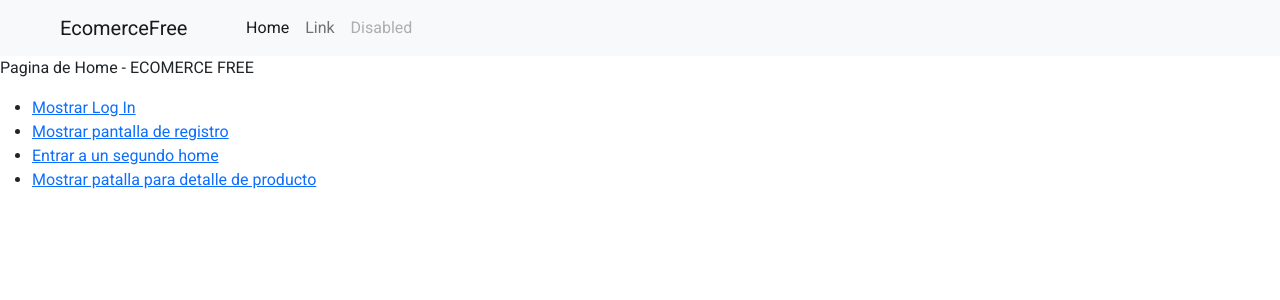
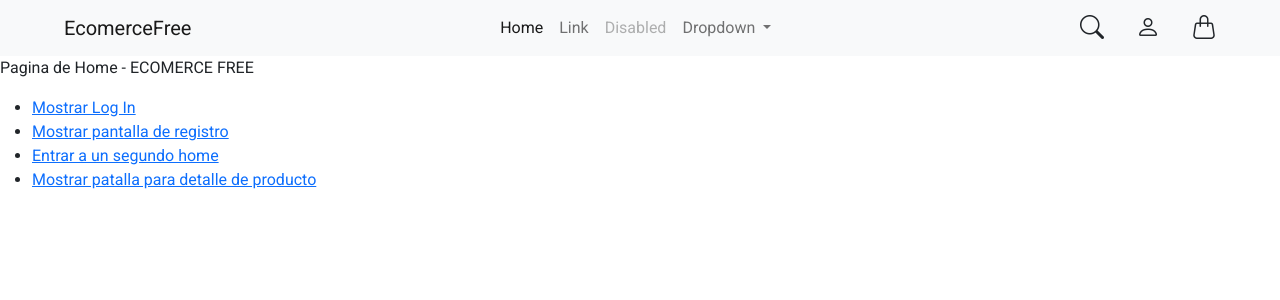
Before and after one commit to ElvisTV/EcomerceFree, an Angular app: page /login in a window 1280 px wide. Shown: the top 300 px of the page. Built offline with nearby package versions, Linux system fonts and the light colour scheme.

Commit message:
cambio menu 2

```diff
--- a/src/app/app.module.ts
+++ b/src/app/app.module.ts
@@ -9,18 +9,22 @@ import { AppComponent } from './app.component';
 import { HomeComponent } from './shared/pages/home/home.component';
 import { MenuComponent } from './shared/menu/menu/menu.component';
 import { BrowserAnimationsModule } from '@angular/platform-browser/animations';
+import { IconoComponent } from './shared/menu/icono/icono.component';
+import { FormsModule } from '@angular/forms';
 
 @NgModule({
   declarations: [
     AppComponent,
     HomeComponent,
     MenuComponent,
+    IconoComponent
   ],
   imports: [
     BrowserModule,
     AppRoutingModule,
     HttpClientModule,
-    BrowserAnimationsModule
+    BrowserAnimationsModule,
+    FormsModule
   ],
   providers: [],
   bootstrap: [AppComponent]
--- a/src/app/auth/pages/login/login.component.html
+++ b/src/app/auth/pages/login/login.component.html
@@ -18,10 +18,10 @@
             </div>
             <div class="align-items-center mb-3 pt-4 row">
                 <div class="col-lg-5">
-                    <button type="button" style="width: 100%;" class="btn btn-dark py-2">Iniciar sesión</button>
+                    <button type="button" class="w-100 btn btn-dark py-2">Iniciar sesión</button>
                 </div>
                 <div class="col-lg-7">
-                    <button type="button" style="width: 100%;color: black;" class="btn btn-link">¿Has olvidado tu contraseña?</button>
+                    <button type="button" style="color: black;" class="w-100 btn btn-link">¿Has olvidado tu contraseña?</button>
                 </div>
             </div>
         </div>
@@ -38,7 +38,7 @@
             </ul>
             <div class="align-items-center mb-3 pt-4 row">
                 <div class="col-lg-5">
-                    <button type="button" style="width: 100%;" class="btn btn-dark py-2">Crea una cuenta</button>
+                    <button type="button" class="w-100 btn btn-dark py-2">Crea una cuenta</button>
                 </div>
                 <div class="col-lg-7">
                 </div>
--- /dev/null
+++ b/src/app/shared/menu/icono/icono.component.css
@@ -0,0 +1 @@
+@import "~bootstrap-icons/font/bootstrap-icons.css";
--- /dev/null
+++ b/src/app/shared/menu/icono/icono.component.html
@@ -0,0 +1,22 @@
+<ng-template [ngIf]="!estado" [ngIfElse]="modal">
+    <a routerLink="{{link}}" class="px-3 text-reset">
+        <i class="bi {{tipo}} fs-4"></i>
+    </a>
+</ng-template>
+<ng-template #modal>
+    <a href="" class="px-3 text-reset" data-bs-toggle="modal" data-bs-target="#exampleModal" >
+        <i class="bi {{tipo}} fs-4"></i>
+    </a>
+    <div class="modal fade" id="exampleModal" tabindex="-1" aria-labelledby="exampleModalLabel" aria-hidden="true">
+        <div class="m-0 modal-dialog mw-100">
+          <div class="border-0 modal-content rounded-0">
+            <div class="fs-2 m-5 modal-body p-5">
+                <div class="mb-3">
+                    <label for="buscar" class="form-label">Buscar</label>
+                    <input (ngModelChange)="escribir()" type="text" class="fs-3 form-control" id="buscar" [(ngModel)]="buscar">
+                </div>
+            </div>
+          </div>
+        </div>
+    </div>
+</ng-template>
--- /dev/null
+++ b/src/app/shared/menu/icono/icono.component.ts
@@ -0,0 +1,29 @@
+import { Component, Input, OnInit } from '@angular/core';
+
+@Component({
+  selector: 'app-icono-menu',
+  templateUrl: './icono.component.html',
+  styleUrls: ['./icono.component.css']
+})
+export class IconoComponent implements OnInit {
+  @Input() public nameTipo:any;
+  tipo:string="";
+  link:string="";
+  estado:string="";
+  codigoHtml:string="";
+  buscar: string = '';
+  constructor() {
+  }
+
+  ngOnInit(): void {
+    this.tipo = this.nameTipo[0];
+    this.link = this.nameTipo[1];
+    this.estado = this.nameTipo[2];
+    this.codigoHtml = this.nameTipo[3];
+  }
+
+  escribir(){
+      console.log(this.buscar);
+  }
+
+}
--- /dev/null
+++ b/src/app/shared/menu/menu/menu.component.css
@@ -0,0 +1,20 @@
+@import "~bootstrap-icons/font/bootstrap-icons.css";
+@media (min-width: 992px){
+    .navbar-expand-lg .navbar-nav .dropdown-menu {
+        position: absolute;
+    }
+    .dropdown:hover .dropdown-menu,
+    .btn-group:hover .dropdown-menu {
+        display: block;
+    }
+    .dropdown-menu {
+        margin: auto;
+    }
+    .dropdown-toggle {
+        margin: auto;
+    }
+    .navbar .dropdown-toggle,
+    .nav-tabs .dropdown-toggle {
+        margin: auto;
+    }
+}
--- a/src/app/shared/menu/menu/menu.component.html
+++ b/src/app/shared/menu/menu/menu.component.html
@@ -1,10 +1,10 @@
 <nav class="navbar navbar-expand-lg bg-light">
-    <div class="container-fluid">
+    <div class="container-fluid px-5">
       <button class="navbar-toggler" type="button" data-bs-toggle="offcanvas" data-bs-target="#offcanvasResponsive" aria-controls="offcanvasResponsive">
         <span class="navbar-toggler-icon"></span>
       </button>
-      <a class="ms-5 navbar-brand" href="#">{{title}}</a>
-      <div class="offcanvas-lg offcanvas-end" style="width: 82%;" tabindex="-1" id="offcanvasResponsive" aria-labelledby="offcanvasResponsiveLabel">
+      <a class="ms-3 navbar-brand" href="#">{{title}}</a>
+      <div class="offcanvas-lg offcanvas-start" tabindex="-1" id="offcanvasResponsive" aria-labelledby="offcanvasResponsiveLabel">
         <div class="offcanvas-body">
             <ul class="navbar-nav me-auto mb-2 mb-lg-0">
                 <li class="nav-item">
@@ -16,8 +16,28 @@
                 <li class="nav-item">
                     <a class="nav-link disabled">Disabled</a>
                 </li>
+                <li class="nav-item dropdown">
+                  <a class="nav-link dropdown-toggle" href="#" role="button" data-bs-toggle="dropdown" aria-expanded="false">
+                    Dropdown
+                  </a>
+                  <div  class="dropdown-menu">
+                    <ul>
+                      <li><a class="dropdown-item" href="#">Action</a></li>
+                      <li><a class="dropdown-item" href="#">Another action</a></li>
+                      <li>
+                        <hr class="dropdown-divider">
+                      </li>
+                      <li><a class="dropdown-item" href="#">Something else here</a></li>
+                    </ul>
+                  </div>
+                </li>
             </ul>
         </div>
       </div>
+      <div>
+        <ng-template ngFor let-item [ngForOf]="tipoNombres" let-i="index">
+          <app-icono-menu [nameTipo]="item"></app-icono-menu>
+        </ng-template>
+      </div>
     </div>
   </nav>
--- a/src/app/shared/menu/menu/menu.component.ts
+++ b/src/app/shared/menu/menu/menu.component.ts
@@ -3,11 +3,15 @@ import { Component, Input, OnInit } from '@angular/core';
 @Component({
   selector: 'app-menu',
   templateUrl: './menu.component.html',
-  styles: [
-  ]
+  styleUrls: [ './menu.component.css']
 })
 export class MenuComponent implements OnInit {
   @Input() public title:any;
+  tipoNombres = [
+    ["bi-search","",true,""],
+    ["bi-person","/auth/login",false,"#exampleModal"],
+    ["bi-handbag","",false,""]
+  ]
   constructor() { }
 
   ngOnInit(): void {
```
